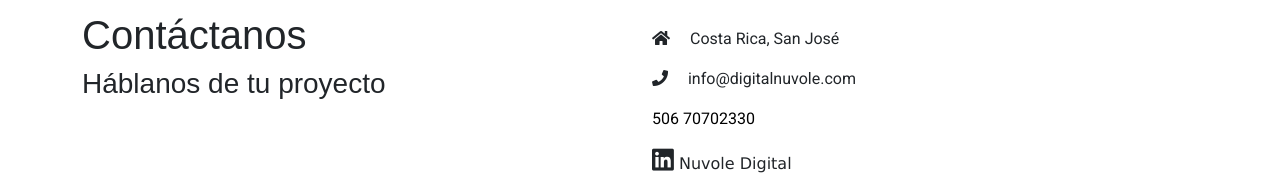
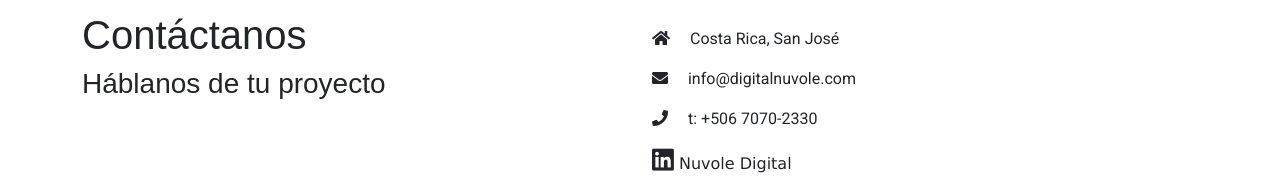
Before and after one commit to andrea-ramirez/andrea-ramirez.github.io, a plain HTML site: page contactanos.html in a window 1280 px wide. Shown: the part 256-437 px from the top of the page. Drawn offline with nearby package versions, Linux system fonts and the light colour scheme.

Commit message:
Update contactanos.html

```diff
--- a/contactanos.html
+++ b/contactanos.html
@@ -46,10 +46,10 @@
                     <li class="fas fa-home me-3"></li> Costa Rica, San José
                 </p>
                 <p>
-                    <li class="fas fa-phone me-3"></li> info@digitalnuvole.com
+                    <li class="fas fa-envelope me-3"></li> info@digitalnuvole.com
                 </p>
                 <p style="color: black;">
-                	506 70702330
+                	<li class="fas fa-phone me-3"></li> t: +506 7070-2330
                 </p>
 
                 <ul class="list-unstyled list-inline">
```
